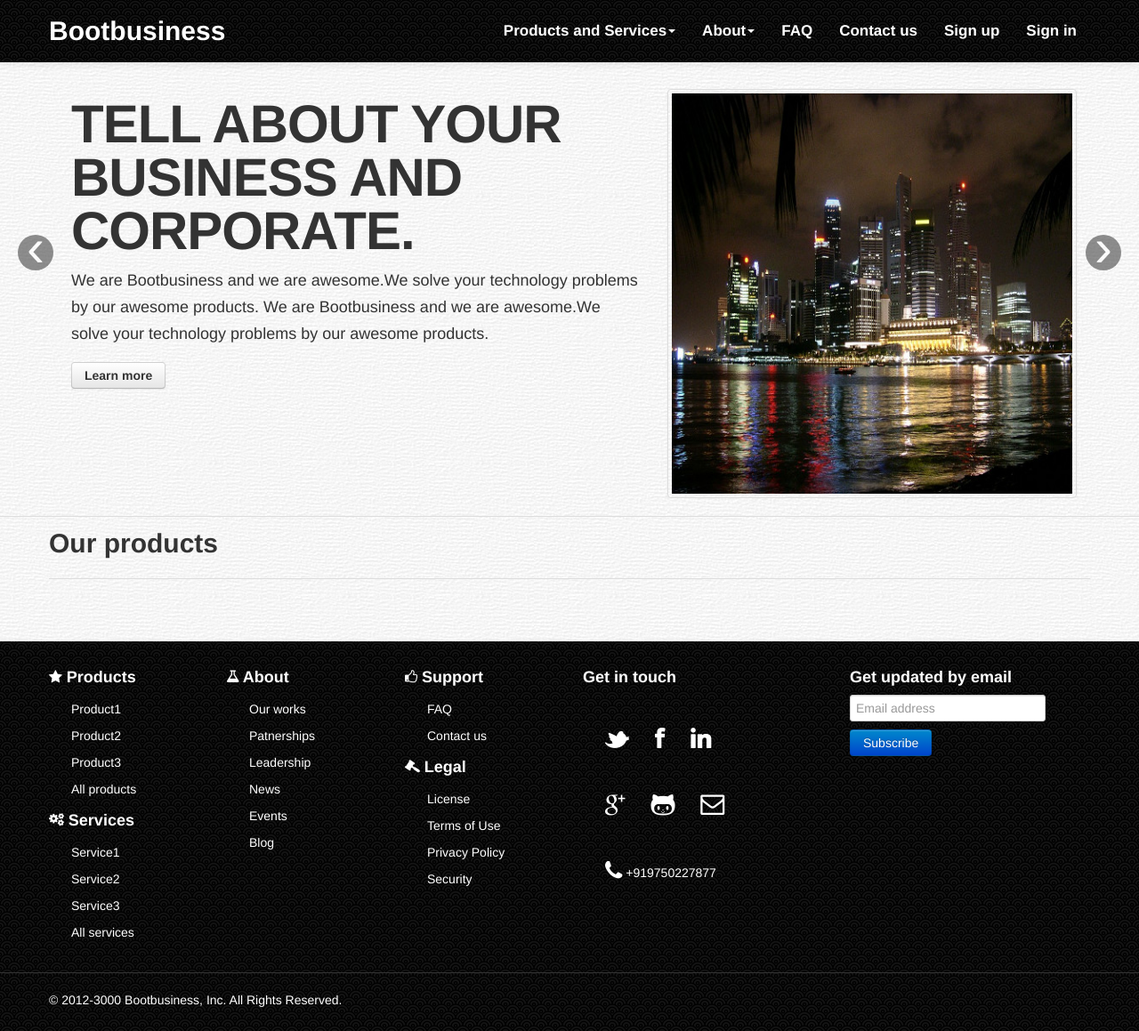
After one commit to lfontanilla/project, a PHP site: page /index.php in a window 1280 px wide. The commit adds this page. Shown: the whole page at 89% size. Run offline with PHP 8.4, Linux system fonts and the light colour scheme; data that the repository does not hold is empty.

Commit message:
added 6 randomized products to the home page and

```diff
--- a/css/boot-business.css
+++ b/css/boot-business.css
@@ -119,10 +119,26 @@
   border-radius: 0 0 5px 5px;
 }
 .widget-footer {
-  padding: 6%;
   background-color: #EEEEEC;
-  border-top: 1px solid #DDD;
+  border-top: 1px solid #DDDDDD;
+  margin-left: 33px;
+  margin-right: 30px;
+  margin-top: 130px;
+  padding: 20px;
 }
+.hover-widget{
+  display: none;
+  height: 100%;
+  position: absolute;
+  right: 0;
+  top: 0;
+  width: 100%;
+  background-color:rgba(40,40,40,0.3);
+}
+.thumbnail{
+  position: relative !important;
+}
+
 .widget-footer p {
   margin: 0;
 }
--- /dev/null
+++ b/index.php
@@ -0,0 +1,310 @@
+<!DOCTYPE html>
+<html lang="en">
+  <head>
+    <meta charset="utf-8">
+    <meta name="viewport" content="width=device-width, initial-scale=1.0">
+    <meta name="description" content="Bootbusiness | Short description about company">
+    <meta name="author" content="Your name">
+    <title>Bootbusiness | Give unique title of the page here</title>
+    <!-- Bootstrap -->
+    <link href="css/bootstrap.min.css" rel="stylesheet">
+    <!-- Bootstrap responsive -->
+    <link href="css/bootstrap-responsive.min.css" rel="stylesheet">
+    <!-- Font awesome - iconic font with IE7 support -->
+    <link href="css/font-awesome.css" rel="stylesheet">
+    <link href="css/font-awesome-ie7.css" rel="stylesheet">
+    <!-- Bootbusiness theme -->
+    <link href="css/boot-business.css" rel="stylesheet">
+    <script type="text/javascript" src="js/jquery.min.js"></script>
+    <script type="text/javascript" src="js/knockout-2.3.0.js"></script>
+  </head>
+  <body>
+    <!-- Start: HEADER -->
+    <header>
+      <!-- Start: Navigation wrapper -->
+      <div class="navbar navbar-fixed-top">
+        <div class="navbar-inner">
+          <div class="container">
+            <a href="index.html" class="brand brand-bootbus">Bootbusiness</a>
+            <!-- Below button used for responsive navigation -->
+            <button type="button" class="btn btn-navbar" data-toggle="collapse" data-target=".nav-collapse">
+              <span class="icon-bar"></span>
+              <span class="icon-bar"></span>
+              <span class="icon-bar"></span>
+            </button>
+            <!-- Start: Primary navigation -->
+            <div class="nav-collapse collapse">
+              <ul class="nav pull-right">
+                <li class="dropdown">
+                  <a href="#" class="dropdown-toggle" data-toggle="dropdown">Products and Services<b class="caret"></b></a>
+                  <ul class="dropdown-menu">
+                    <li class="nav-header">PRODUCTS</li>
+                    <li><a href="product.html">Product1</a></li>
+                    <li><a href="product.html">Product2</a></li>
+                    <li><a href="product.html">Product3</a></li>
+                    <li><a href="all_products.html">All products</a></li>
+                    <li class="divider"></li>
+                    <li class="nav-header">SERVICES</li>
+                    <li><a href="service.html">Service1</a></li>
+                    <li><a href="service.html">Service2</a></li>
+                    <li><a href="service.html">Service3</a></li>
+                    <li><a href="all_services.html">All services</a></li>
+                  </ul>
+                </li>
+                <li class="dropdown">
+                  <a href="#" class="dropdown-toggle" data-toggle="dropdown">About<b class="caret"></b></a>
+                  <ul class="dropdown-menu">
+                    <li><a href="our_works.html">Our works</a></li>
+                    <li><a href="patnerships.html">Parnerships</a></li>
+                    <li><a href="leadership.html">Leadership</a></li>
+                    <li><a href="news.html">News</a></li>
+                    <li><a href="events.html">Events</a></li>
+                    <li><a href="blog.html">Blog</a></li>
+                  </ul>
+                </li>
+                <li><a href="faq.html">FAQ</a></li>
+                <li><a href="contact_us.html">Contact us</a></li>
+                <li><a href="signup.html">Sign up</a></li>
+                <li><a href="signin.html">Sign in</a></li>
+              </ul>
+            </div>
+          </div>
+        </div>
+      </div>
+      <!-- End: Navigation wrapper -->
+    </header>
+    <!-- End: HEADER -->
+    <!-- Start: MAIN CONTENT -->
+    <div class="content">
+      <!-- Start: slider -->
+      <div class="slider">
+        <div class="container-fluid">
+          <div id="heroSlider" class="carousel slide">
+            <div class="carousel-inner">
+              <div class="active item">
+                <div class="hero-unit">
+                  <div class="row-fluid">
+                    <div class="span7 marketting-info">
+                      <h1>TELL ABOUT YOUR BUSINESS AND CORPORATE.</h1>
+                      <p>
+                        We are Bootbusiness and we are awesome.We solve your technology problems by our awesome products.
+                        We are Bootbusiness and we are awesome.We solve your technology problems by our awesome products.
+                      </p>
+                      <h3>
+                        <a href="product.html" class="btn">Learn more</a>
+                      </h3>
+                    </div>
+                    <div class="span5">
+                      <img src="img/placeholder.jpg" class="thumbnail">
+                    </div>
+                  </div>
+                </div>
+              </div>
+              <div class="item">
+                <div class="hero-unit">
+                  <div class="row-fluid">
+                    <div class="span7 marketting-info">
+                      <h1>TELL ABOUT YOUR NATURE OF WORK</h1>
+                      <p>
+                        We are Bootbusiness and we design ultimate website applications.
+                        We are Bootbusiness and we design ultimate website applications.
+                      </p>
+                      <h3>
+                        <a href="service.html" class="btn">Learn more</a>
+                      </h3>
+                    </div>
+                    <div class="span5">
+                      <img src="img/placeholder.jpg" class="thumbnail">
+                    </div>
+                  </div>
+                </div>
+              </div>
+              <div class="item">
+                <div class="hero-unit">
+                  <div class="row-fluid">
+                    <div class="span7 marketting-info">
+                      <h1>TELL ABOUT YOUR PRODUCT</h1>
+                      <p>
+                        Get excited about our products.We build awesome products in mobile.
+                        We build awesome products in mobile.We build awesome products in mobile.
+                      </p>
+                      <h3>
+                        <a href="#" class="btn btn-primary">Buy now</a>
+                        <a href="product.html" class="btn">Learn more</a>
+                      </h3>
+                    </div>
+                    <div class="span5">
+                      <img src="img/placeholder.jpg" class="thumbnail">
+                    </div>
+                  </div>
+                </div>
+              </div>
+              <div class="item">
+                <div class="hero-unit">
+                  <div class="row-fluid">
+                    <div class="span7 marketting-info">
+                      <h1>TELL ABOUT YOUR ANOTHER PRODUCT</h1>
+                      <p>
+                        Get excited about our products.We build awesome products in mobile.
+                        We build awesome products in mobile.We build awesome products in mobile.
+                      </p>
+                      <h3>
+                        <a href="#" class="btn btn-primary">Buy now</a>
+                        <a href="product.html" class="btn">Learn more</a>
+                      </h3>
+                    </div>
+                    <div class="span5">
+                      <img src="img/placeholder.jpg" class="thumbnail">
+                    </div>
+                  </div>
+                </div>
+              </div>
+            </div>
+            <a class="left carousel-control" href="#heroSlider" data-slide="prev">‹</a>
+            <a class="right carousel-control" href="#heroSlider" data-slide="next">›</a>
+          </div>
+        </div>
+      </div>
+      <!-- End: slider -->
+      <!-- Start: PRODUCT LIST -->
+      <div class="container">
+        <div class="page-header">
+          <h2>Our products</h2>
+        </div>
+        <div class="row">
+          <ul class="thumbnails">
+            <img id="loading" class="loading" src="img/loading.gif" alt="loading...">
+            <?php
+            $con = mysqli_connect("localhost", "root", "", "company");
+// Check connection
+            if (mysqli_connect_errno()) {
+              echo "Failed to connect to MySQL: " . mysqli_connect_error();
+            } else {
+              $result = mysqli_query($con, "SELECT name, description, pict, catchphrase FROM products ORDER BY RAND() LIMIT 6;");
+              echo '<script>$(".loading").remove();</script>';
+              while ($row = mysqli_fetch_array($result)) {
+                ?>
+                <li class="span4">
+                  <div class="thumbnail">
+                    <img src="img/productimages/<?php echo $row['pict']; ?>" alt="<?php echo $row['name']; ?>">
+                    <div class="caption">
+                      <h3><?php echo $row['name']; ?></h3>
+                      <p>
+                        <?php echo $row['description']; ?>
+                      </p>
+                    </div>
+                    <div class="hover-widget">
+                      <div class="widget-footer">
+                        <p>
+                          <a href="#" class="btn btn-primary">Agregar a cotización</a>&nbsp;
+                          <a href="product.html" class="btn">Leer mas</a>
+                        </p>
+                      </div>
+                    </div>
+                  </div>
+                </li>
+                <?php
+              }
+            }
+            mysqli_close($con);
+            ?>
+          </ul>
+        </div>
+      </div>
+      <!-- End: PRODUCT LIST -->
+    </div>
+    <!-- End: MAIN CONTENT -->
+    <!-- Start: FOOTER -->
+    <footer>
+      <div class="container">
+        <div class="row">
+          <div class="span2">
+            <h4><i class="icon-star icon-white"></i> Products</h4>
+            <nav>
+              <ul class="quick-links">
+                <li><a href="product.html">Product1</a></li>
+                <li><a href="product.html">Product2</a></li>
+                <li><a href="product.html">Product3</a></li>
+                <li><a href="all_products.html">All products</a></li>
+              </ul>
+            </nav>
+            <h4><i class="icon-cogs icon-white"></i> Services</h4>
+            <nav>
+              <ul class="quick-links">
+                <li><a href="service.html">Service1</a></li>
+                <li><a href="service.html">Service2</a></li>
+                <li><a href="service.html">Service3</a></li>
+                <li><a href="all_services.html">All services</a></li>
+              </ul>
+            </nav>
+          </div>
+          <div class="span2">
+            <h4><i class="icon-beaker icon-white"></i> About</h4>
+            <nav>
+              <ul class="quick-links">
+                <li><a href="our_works.html">Our works</a></li>
+                <li><a href="patnerships.html">Patnerships</a></li>
+                <li><a href="leadership.html">Leadership</a></li>
+                <li><a href="news.html">News</a></li>
+                <li><a href="events.html">Events</a></li>
+                <li><a href="blog.html">Blog</a></li>
+              </ul>
+            </nav>
+          </div>
+          <div class="span2">
+            <h4><i class="icon-thumbs-up icon-white"></i> Support</h4>
+            <nav>
+              <ul class="quick-links">
+                <li><a href="faq.html">FAQ</a></li>
+                <li><a href="contact_us.html">Contact us</a></li>
+              </ul>
+            </nav>
+            <h4><i class="icon-legal icon-white"></i> Legal</h4>
+            <nav>
+              <ul class="quick-links">
+                <li><a href="#">License</a></li>
+                <li><a href="#">Terms of Use</a></li>
+                <li><a href="#">Privacy Policy</a></li>
+                <li><a href="#">Security</a></li>
+              </ul>
+            </nav>
+          </div>
+          <div class="span3">
+            <h4>Get in touch</h4>
+            <div class="social-icons-row">
+              <a href="#"><i class="icon-twitter"></i></a>
+              <a href="#"><i class="icon-facebook"></i></a>
+              <a href="#"><i class="icon-linkedin"></i></a>
+            </div>
+            <div class="social-icons-row">
+              <a href="#"><i class="icon-google-plus"></i></a>
+              <a href="#"><i class="icon-github"></i></a>
+              <a href="mailto:soundar.rathinasamy@gmail.com"><i class="icon-envelope"></i></a>
+            </div>
+            <div class="social-icons-row">
+              <i class="icon-phone icon-large phone-number"></i> +919750227877
+            </div>
+          </div>
+          <div class="span3">
+            <h4>Get updated by email</h4>
+            <form>
+              <input type="text" name="email" placeholder="Email address">
+              <input type="submit" class="btn btn-primary" value="Subscribe">
+            </form>
+          </div>
+        </div>
+      </div>
+      <hr class="footer-divider">
+      <div class="container">
+        <p>
+          &copy; 2012-3000 Bootbusiness, Inc. All Rights Reserved.
+        </p>
+      </div>
+    </footer>
+    <!-- End: FOOTER -->
+
+    <script type="text/javascript" src="js/bootstrap.min.js"></script>
+    <script type="text/javascript" src="js/boot-business.js"></script>
+    <script type="text/javascript" src="js/index.js"></script>
+  </body>
+</html>
--- a/js/index.js
+++ b/js/index.js
@@ -1,3 +1,7 @@
-$(function(){
-
+$(function() {
+  $('.thumbnail').hover(function() {
+    $(this).find('.hover-widget').fadeIn();
+  }, function() {
+    $(this).find('.hover-widget').fadeOut();
+  });
 });
```
Also changed, not shown: index.html (deleted, +0 -382 lines), img/loading.gif (added), img/productimages/pict1.jpg (added), img/productimages/pict10.jpg (added), img/productimages/pict2.jpg (added), img/productimages/pict3.jpg (added), img/productimages/pict4.jpg (added), img/productimages/pict5.jpg (added), img/productimages/pict6.jpg (added), img/productimages/pict7.jpg (added), img/productimages/pict8.jpg (added), img/productimages/pict9.jpg (added). Lines whose indentation alone changed are shown as unchanged.
